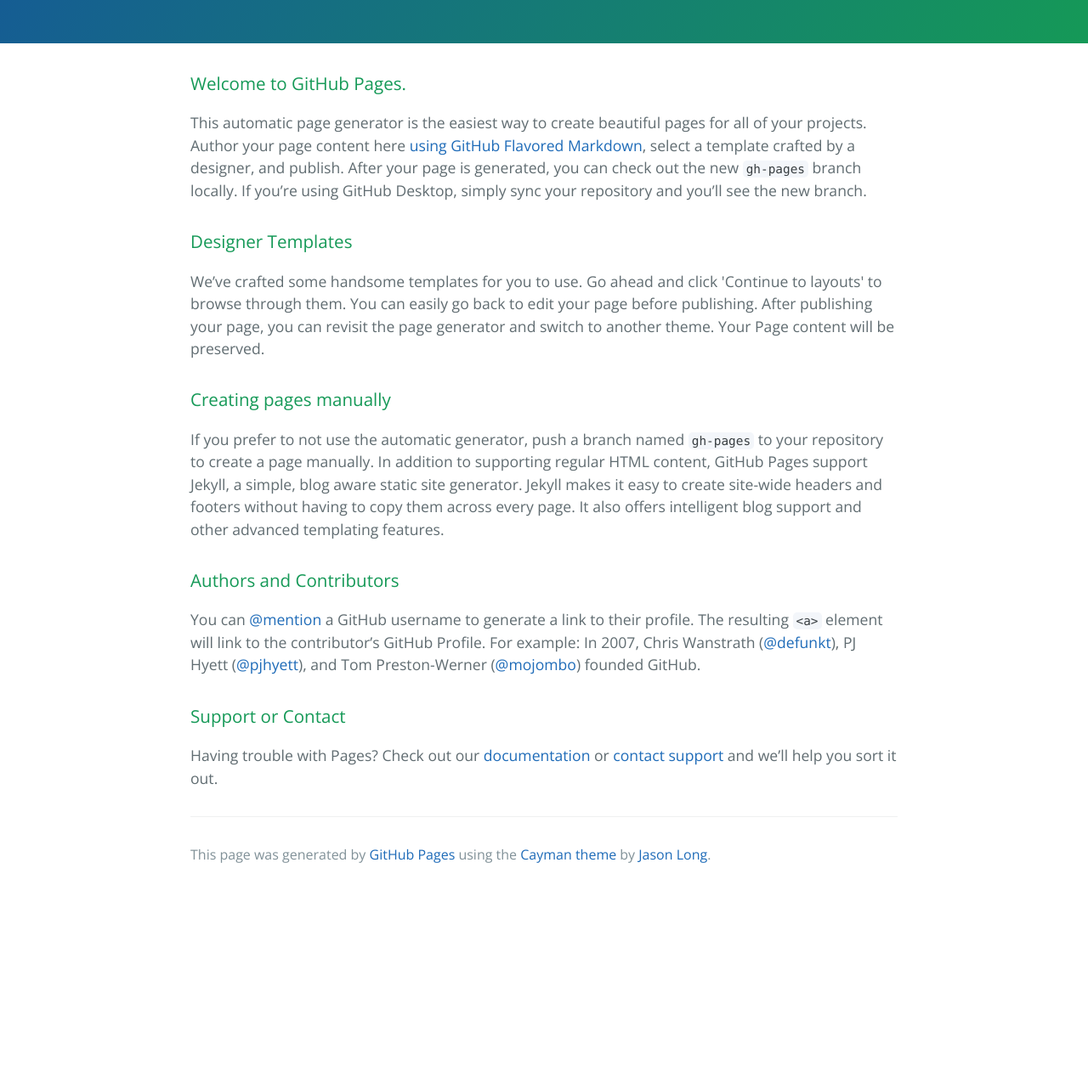
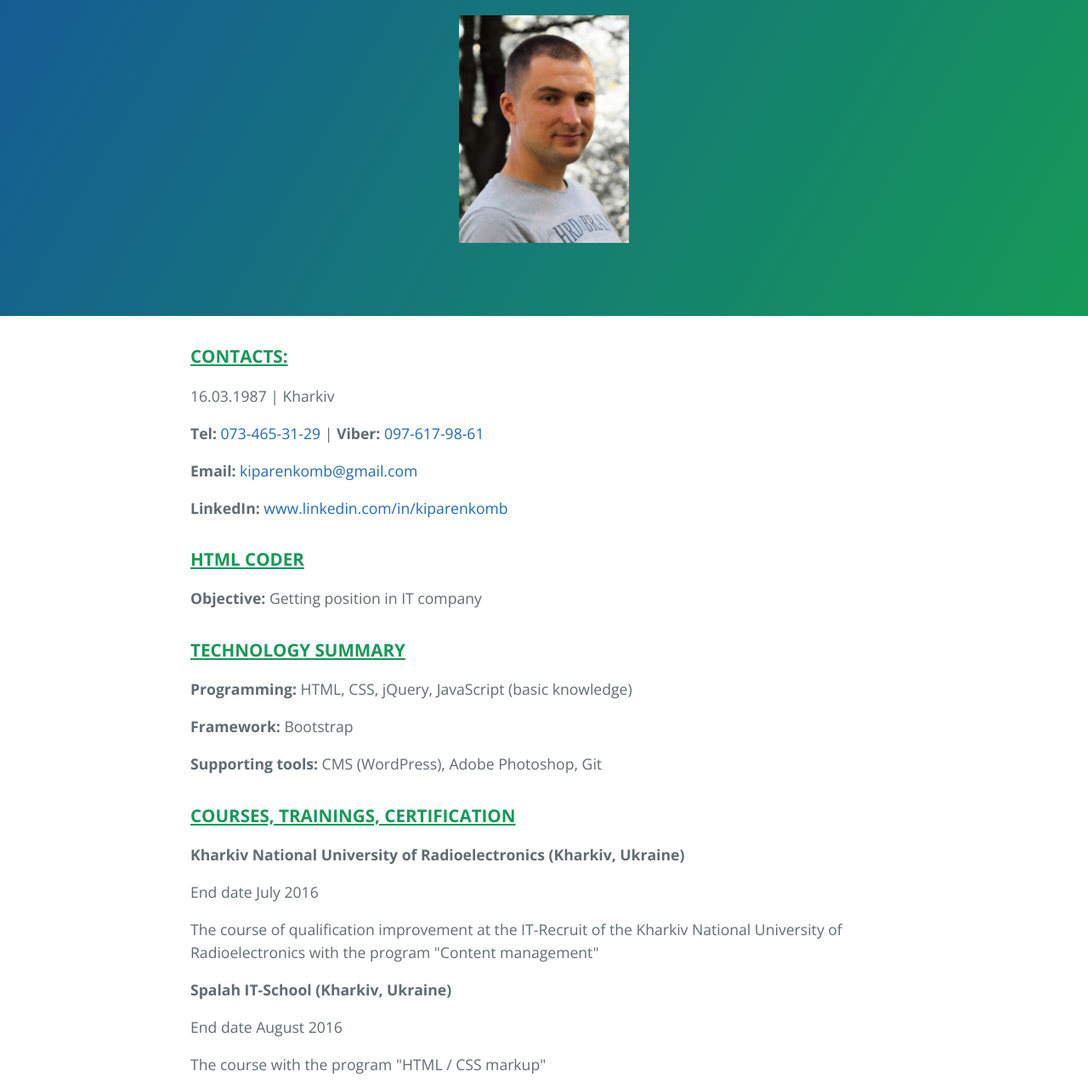
Before and after one commit to kiparenkomb/kiparenkomb.github.io, a plain HTML site: page index.html in a window 1280 px wide. Shown: the part 219-1500 px from the top of the page at 85% size. Before the commit the page ends 1269 px from the top, so only its background shows below. Drawn offline with nearby package versions, Linux system fonts and the light colour scheme.

Commit message:
first resume_1

```diff
--- a/index.html
+++ b/index.html
@@ -11,39 +11,52 @@
   </head>
   <body>
     <section class="page-header">
-      <h1 class="project-name">Kiparenkomb.GitHub.io</h1>
-      <h2 class="project-tagline"></h2>
+      <h1 class="project-name">NIKOLAI KIPARENKO</h1>
+      <h2 class="project-tagline">Kiparenkomb.GitHub.io</h2>
+      <img src="img/Nikolai_Kiparenko.jpg" alt="foto">
     </section>
 
     <section class="main-content">
-      <h3>
-<a id="welcome-to-github-pages" class="anchor" href="#welcome-to-github-pages" aria-hidden="true"><span aria-hidden="true" class="octicon octicon-link"></span></a>Welcome to GitHub Pages.</h3>
+      <h3>CONTACTS:</h3>
 
-<p>This automatic page generator is the easiest way to create beautiful pages for all of your projects. Author your page content here <a href="https://guides.github.com/features/mastering-markdown/">using GitHub Flavored Markdown</a>, select a template crafted by a designer, and publish. After your page is generated, you can check out the new <code>gh-pages</code> branch locally. If you’re using GitHub Desktop, simply sync your repository and you’ll see the new branch.</p>
+<p>16.03.1987 | Kharkiv</p>
+<p><span>Tel:</span> <a href="">073-465-31-29</a> | <span>Viber:</span> <a href="">097-617-98-61</a></p>
+<p><span>Email:</span> <a href="mailto:kiparenkomb@gmail.com">kiparenkomb@gmail.com</a></p>
+<p><span>LinkedIn:</span> <a href="https://www.linkedin.com/in/kiparenkomb">www.linkedin.com/in/kiparenkomb</a></p>
 
-<h3>
-<a id="designer-templates" class="anchor" href="#designer-templates" aria-hidden="true"><span aria-hidden="true" class="octicon octicon-link"></span></a>Designer Templates</h3>
 
-<p>We’ve crafted some handsome templates for you to use. Go ahead and click 'Continue to layouts' to browse through them. You can easily go back to edit your page before publishing. After publishing your page, you can revisit the page generator and switch to another theme. Your Page content will be preserved.</p>
+<h3>HTML CODER</h3>
 
-<h3>
-<a id="creating-pages-manually" class="anchor" href="#creating-pages-manually" aria-hidden="true"><span aria-hidden="true" class="octicon octicon-link"></span></a>Creating pages manually</h3>
+<p><span>Objective: </span>Getting position in IT company</p>
 
-<p>If you prefer to not use the automatic generator, push a branch named <code>gh-pages</code> to your repository to create a page manually. In addition to supporting regular HTML content, GitHub Pages support Jekyll, a simple, blog aware static site generator. Jekyll makes it easy to create site-wide headers and footers without having to copy them across every page. It also offers intelligent blog support and other advanced templating features.</p>
+<h3>TECHNOLOGY SUMMARY</h3>
 
-<h3>
-<a id="authors-and-contributors" class="anchor" href="#authors-and-contributors" aria-hidden="true"><span aria-hidden="true" class="octicon octicon-link"></span></a>Authors and Contributors</h3>
+<p><span>Programming: </span>HTML, CSS, jQuery, JavaScript (basic knowledge)</p>
+<p><span>Framework: </span>Bootstrap</p>
+<p><span>Supporting tools: </span>CMS (WordPress), Adobe Photoshop, Git</p>
 
-<p>You can <a href="https://help.github.com/articles/basic-writing-and-formatting-syntax/#mentioning-users-and-teams" class="user-mention">@mention</a> a GitHub username to generate a link to their profile. The resulting <code>&lt;a&gt;</code> element will link to the contributor’s GitHub Profile. For example: In 2007, Chris Wanstrath (<a href="https://github.com/defunkt" class="user-mention">@defunkt</a>), PJ Hyett (<a href="https://github.com/pjhyett" class="user-mention">@pjhyett</a>), and Tom Preston-Werner (<a href="https://github.com/mojombo" class="user-mention">@mojombo</a>) founded GitHub.</p>
+<h3>COURSES, TRAININGS, CERTIFICATION</h3>
 
-<h3>
-<a id="support-or-contact" class="anchor" href="#support-or-contact" aria-hidden="true"><span aria-hidden="true" class="octicon octicon-link"></span></a>Support or Contact</h3>
+<p><span>Kharkiv National University of Radioelectronics (Kharkiv, Ukraine)</span></p>
+<p>End date July 2016</p>
+<p>The course of qualification improvement at the IT-Recruit of the Kharkiv National University of Radioelectronics with the program "Content management"</p>
 
-<p>Having trouble with Pages? Check out our <a href="https://help.github.com/pages">documentation</a> or <a href="https://github.com/contact">contact support</a> and we’ll help you sort it out.</p>
+<p><span>Spalah IT-School (Kharkiv, Ukraine)</span></p>
+<p>End date August 2016</p>
+<p>The course with the program "HTML / CSS markup"</p>
+
+<h3>LANGUAGE SKILLS</h3>
+
+<p><span>English </span>- lower intermediate</p>
+<p><span>Russian </span>- native</p>
+<p><span>Ukrainian </span>- native</p>
+
+<h3>WORK EXAMPLES:</h3>
+<p><a href="https://github.com/kiparenkomb/Portfolio">https://github.com/kiparenkomb/Portfolio</a></p>
+<p><a href="https://github.com/itmozok-kiev/it-mentor/tree/nikolai_kiparenko">https://github.com/itmozok-kiev/it-mentor/tree/nikolai_kiparenko</a></p>
 
       <footer class="site-footer">
-
-        <span class="site-footer-credits">This page was generated by <a href="https://pages.github.com">GitHub Pages</a> using the <a href="https://github.com/jasonlong/cayman-theme">Cayman theme</a> by <a href="https://twitter.com/jasonlong">Jason Long</a>.</span>
+        <p><span>Kharkiv, 2016</span></p>
       </footer>
 
     </section>
--- a/stylesheets/stylesheet.css
+++ b/stylesheets/stylesheet.css
@@ -14,6 +14,10 @@
   text-decoration: none; }
   a:hover {
     text-decoration: underline; }
+
+img {
+  width: 200px;
+  text-decoration: none; }
 
 .btn {
   display: inline-block;
@@ -113,6 +117,11 @@
   margin-bottom: 1rem;
   font-weight: normal;
   color: #159957; }
+  .main-content h3 {
+  text-decoration: underline;
+  font-weight: bolder; }
+  .main-content span {
+  font-weight: bolder; }
 .main-content p {
   margin-bottom: 1em; }
 .main-content code {
```
Also changed, not shown: README.md (added), img/Nikolai_Kiparenko.jpg (added), img/Nikolai__Kiparenko.jpg (added).
